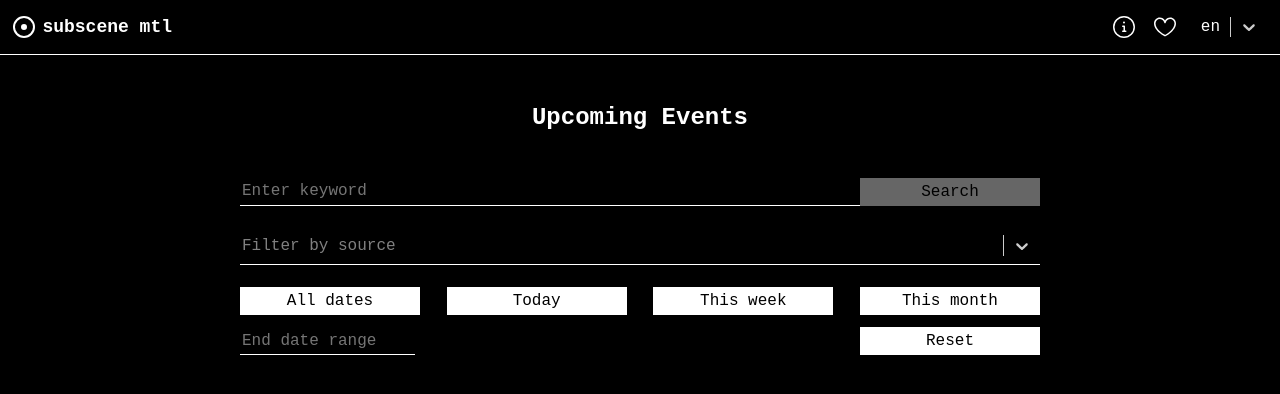
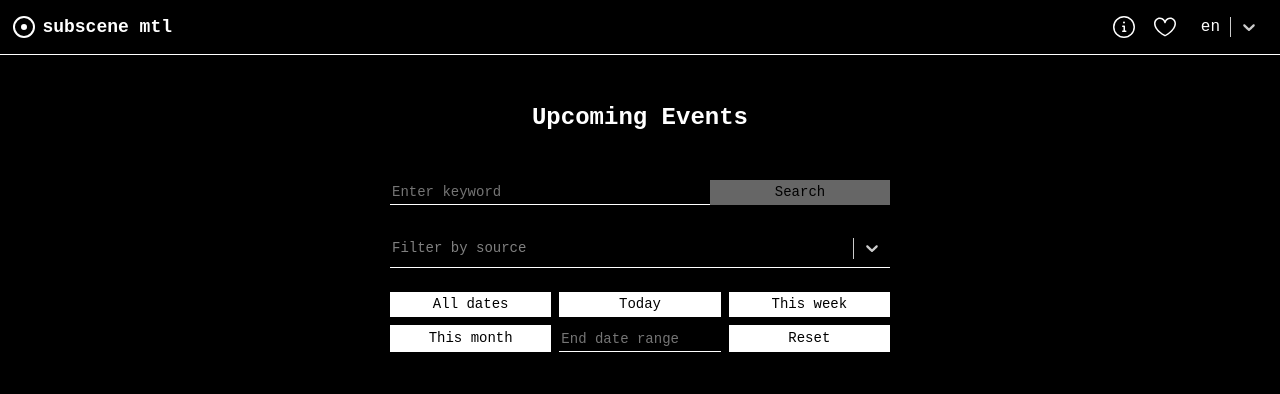
Before and after one commit to naemtl/eventhorizon2-fe, a React (Vite) app: page / in a window 1280 px wide. Shown: the top 394 px of the page. Built offline with nearby package versions, Linux system fonts and the light colour scheme; no server answers.

Commit message:
change filterandsearch - continued

```diff
--- a/src/pages/Calendar/FilterAndSearch/Datepicker.css
+++ b/src/pages/Calendar/FilterAndSearch/Datepicker.css
@@ -65,16 +65,10 @@
   border-bottom: 1px solid white;
   border-radius: 0;
   color: var(--white);
-  font-size: var(--text-md);
+  font-size: var(--text-xs);
   width: 100%;
 
   &:focus {
     outline-color: var(--satan);
   }
 }
-
-@media screen and (min-width: 768px) {
-  .react-datepicker__input-container input {
-    font-size: var(--text-sm);
-  }
-}
--- a/src/pages/Calendar/FilterAndSearch/FilterAndSearch.module.css
+++ b/src/pages/Calendar/FilterAndSearch/FilterAndSearch.module.css
@@ -19,17 +19,14 @@
   flex-direction: column;
   height: 220px;
   justify-content: space-evenly;
-  max-width: 800px;
+  max-width: 360px;
   width: 100%;
 }
 
 .dateContainer {
-  display: flex;
-  flex-direction: column;
-  flex-wrap: wrap;
-  gap: var(--space-sm);
-  justify-content: space-between;
-  height: 70px;
+  display: grid;
+  grid-gap: var(--space-xs);
+  grid-template-columns: 1fr 1fr;
   width: 100%;
 }
 
@@ -43,7 +40,7 @@
   border-bottom: 1px solid var(--white);
   border-radius: 0;
   color: var(--white);
-  font-size: var(--text-md);
+  font-size: var(--text-xs);
   width: 100%;
 
   &:focus {
@@ -72,30 +69,21 @@
 }
 
 @media screen and (min-width: 768px) {
-  .button {
-    font-size: var(--text-sm);
+  .button:hover {
+    background-color: var(--black);
+    color: var(--white);
+  }
 
-    &:hover {
-      background-color: var(--black);
-      color: var(--white);
-    }
+  .container {
+    max-width: 500px;
   }
 
   .dateContainer {
-    flex-direction: row;
-    height: unset;
-  }
-
-  .datePickerContainer {
-    width: 175px;
+    grid-template-columns: 1fr 1fr 1fr;
   }
 
   .disabled:hover {
     background-color: var(--satan);
     color: var(--black);
   }
-
-  .input {
-    font-size: var(--text-sm);
-  }
 }
--- a/src/pages/Calendar/FilterAndSearch/FilterAndSearch.tsx
+++ b/src/pages/Calendar/FilterAndSearch/FilterAndSearch.tsx
@@ -142,7 +142,7 @@ function FilterAndSearch({ setQueryString }: FilterAndSearchProps) {
               'borderRadius': '0',
               'boxShadow': 'none',
               'cursor': 'pointer',
-              'fontSize': 'var(--text-sm)',
+              'fontSize': 'var(--text-xs)',
               '&:hover': {
                 borderColor: 'var(--white)',
               },
```
